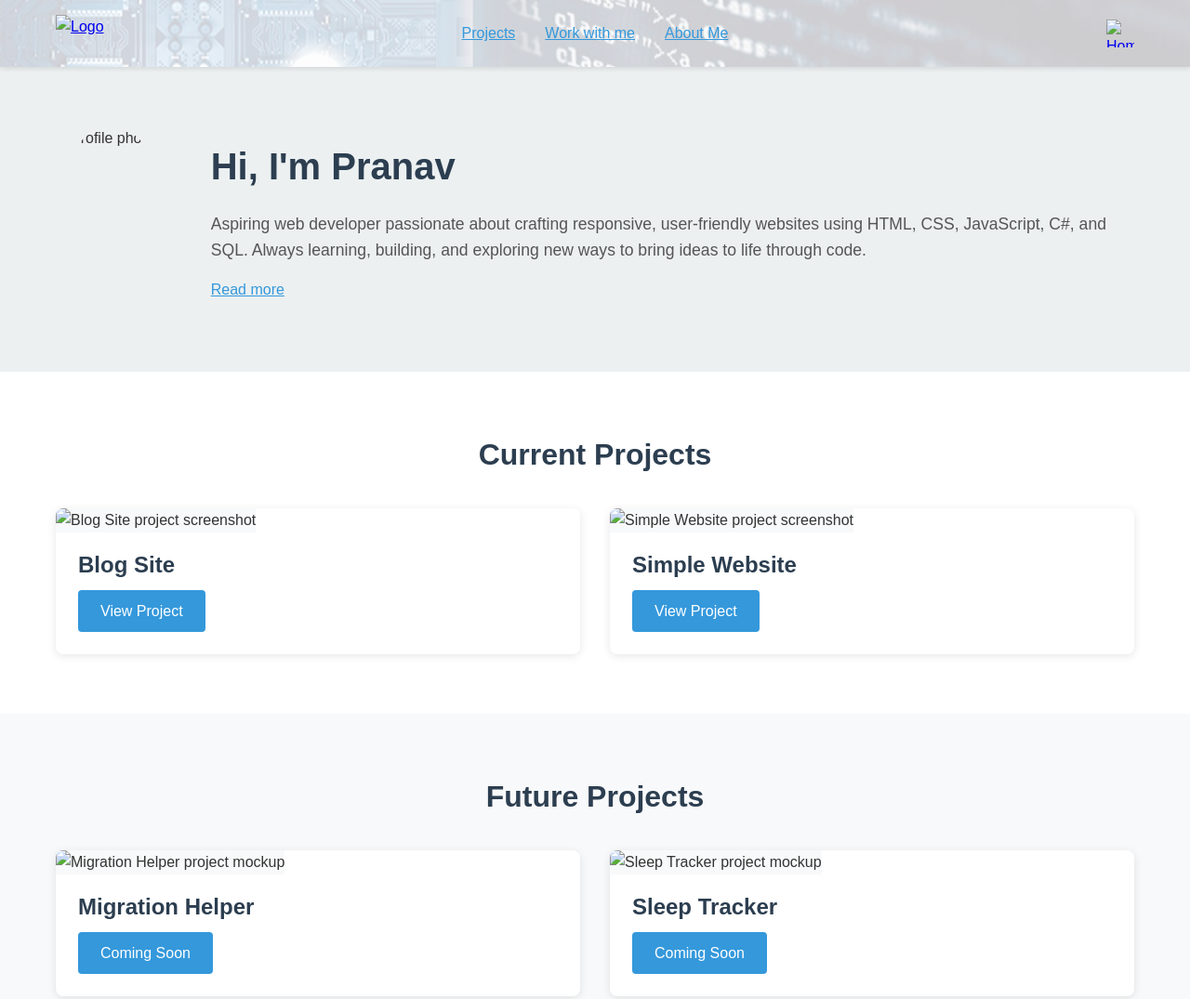
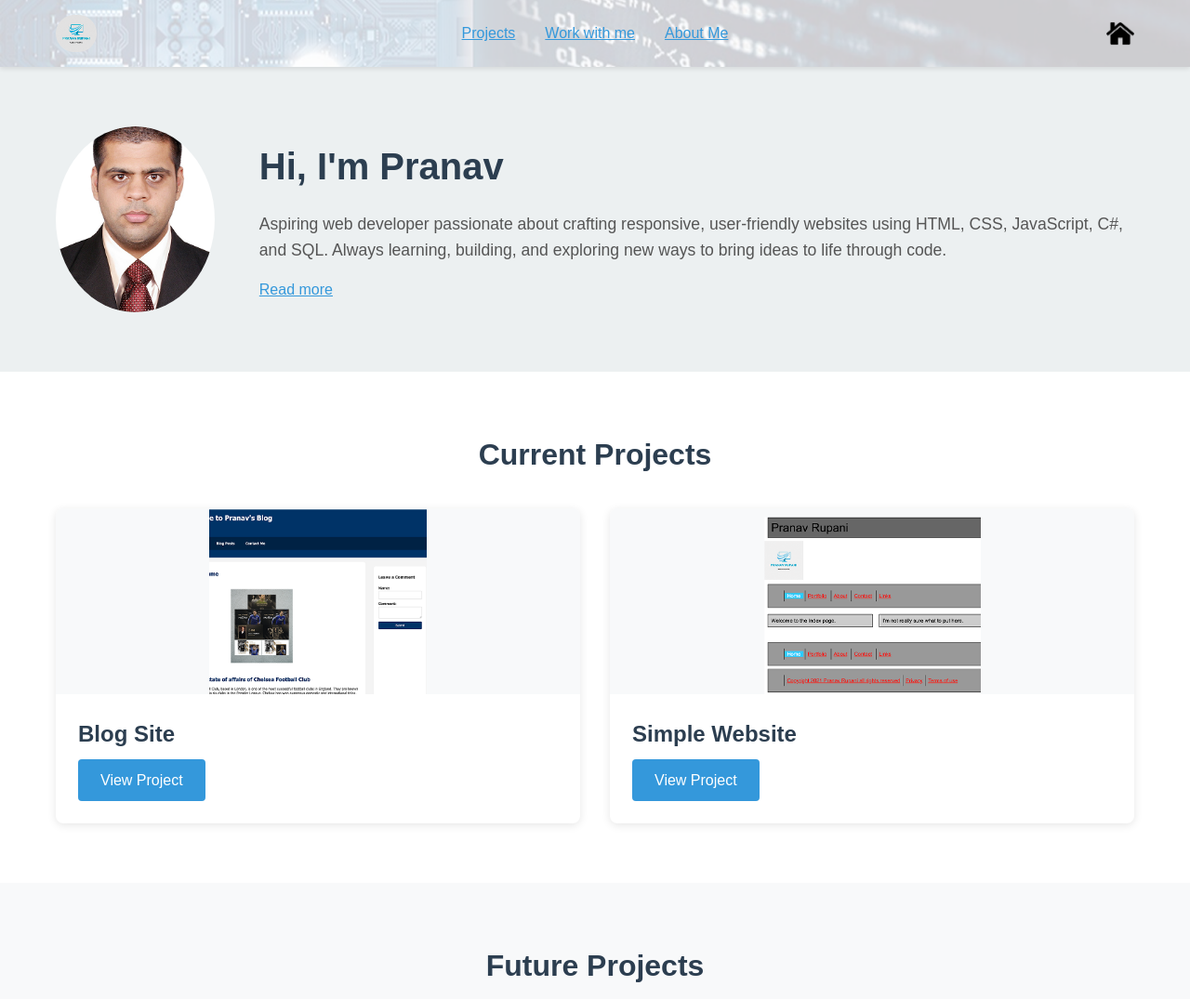
Before and after one commit to pranavrupani/Digital-Presence, a plain HTML site: page index.html in a window 1280 px wide. Shown: the top 1075 px of the page at 93% size. Drawn offline with Linux system fonts and the light colour scheme; files that its build step writes are made by us from their sources; files whose address does not match are found by name.

Commit message:
Fix image and stylesheet paths in index.html
Updated paths for images and stylesheets in index.html.

```diff
--- a/index.html
+++ b/index.html
@@ -4,13 +4,13 @@
     <meta charset="UTF-8">
     <meta name="viewport" content="width=device-width, initial-scale=1.0">
     <title>Portfolio - Prana</title>
-    <link rel="stylesheet" href="css/styles.css">
+    <link rel="stylesheet" href="styles.css">
 </head>
 <body>
     <header>
         <nav>
             <a href="#" class="logo">
-                <img src="images/logo.png" alt="Logo">
+                <img src="logo.png" alt="Logo">
             </a>
             <button class="hamburger" aria-label="Toggle navigation menu" aria-expanded="false">
                 <span></span>
@@ -23,7 +23,7 @@
                 <li><a href="#about">About Me</a></li>
             </ul>
             <a href="#" class="home-icon" aria-label="Home">
-                <img src="images/Home Tab.png" alt="Home">
+                <img src="Home Tab.png" alt="Home">
             </a>
         </nav>
     </header>
@@ -31,7 +31,7 @@
     <main>
         <section id="about" class="about-section">
             <div class="container">
-                <img src="images/My Photo.png" alt="Profile photo" class="profile-photo">
+                <img src="My Photo.png" alt="Profile photo" class="profile-photo">
                 <div class="about-content">
                     <h1>Hi, I'm Pranav</h1>
                     <p>Aspiring web developer passionate about crafting responsive, user-friendly websites using HTML, CSS, JavaScript, C#, and SQL. Always learning, building, and exploring new ways to bring ideas to life through code.</p>
@@ -45,12 +45,12 @@
                 <h2>Current Projects</h2>
                 <div class="projects-grid">
                     <article class="project-card">
-                        <img src="images/Blog Site Image.png" alt="Blog Site project screenshot">
+                        <img src="Blog Site Image.png" alt="Blog Site project screenshot">
                         <h3>Blog Site</h3>
                         <a href="#projects" class="btn">View Project</a>
                     </article>
                     <article class="project-card">
-                        <img src="images/Simple Website Image.png" alt="Simple Website project screenshot">
+                        <img src="Simple Website Image.png" alt="Simple Website project screenshot">
                         <h3>Simple Website</h3>
                         <a href="#projects" class="btn">View Project</a>
                     </article>
@@ -63,12 +63,12 @@
                 <h2>Future Projects</h2>
                 <div class="projects-grid">
                     <article class="project-card">
-                        <img src="images/Migration Helper Image.png" alt="Migration Helper project mockup">
+                        <img src="Migration Helper Image.png" alt="Migration Helper project mockup">
                         <h3>Migration Helper</h3>
                         <a href="#projects" class="btn">Coming Soon</a>
                     </article>
                     <article class="project-card">
-                        <img src="images/Sleep Tracker Image.png" alt="Sleep Tracker project mockup">
+                        <img src="Sleep Tracker Image.png" alt="Sleep Tracker project mockup">
                         <h3>Sleep Tracker</h3>
                         <a href="#projects" class="btn">Coming Soon</a>
                     </article>
@@ -79,7 +79,7 @@
         <section id="tech-stack" class="tech-section">
             <div class="container">
                 <h2>Tech Stack</h2>
-                <img src="images/Tech Stack.png" alt="Tech Stack" class="tech-stack-image">
+                <img src="Tech Stack.png" alt="Tech Stack" class="tech-stack-image">
             </div>
         </section>
 
@@ -105,7 +105,7 @@
                         </form>
                     </div>
                     <div class="contact-right">
-                        <img src="images/Quote.png" alt="Quote" class="quote-image">
+                        <img src="Quote.png" alt="Quote" class="quote-image">
                     </div>
                 </div>
             </div>
@@ -122,6 +122,6 @@
         </div>
     </footer>
 
-    <script src="js/script.js"></script>
+    <script src="script.js"></script>
 </body>
 </html>
```
